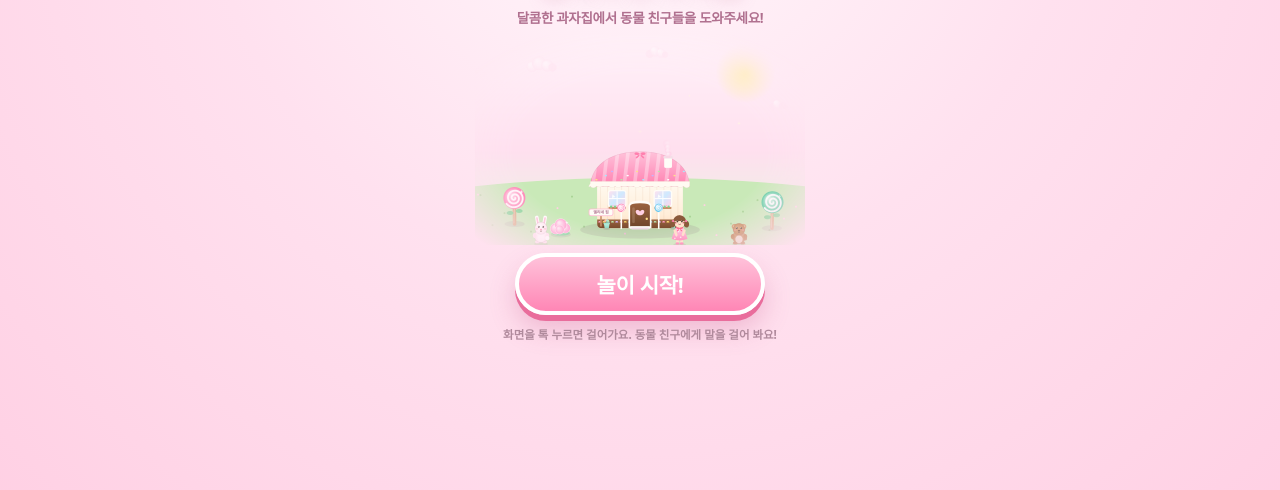
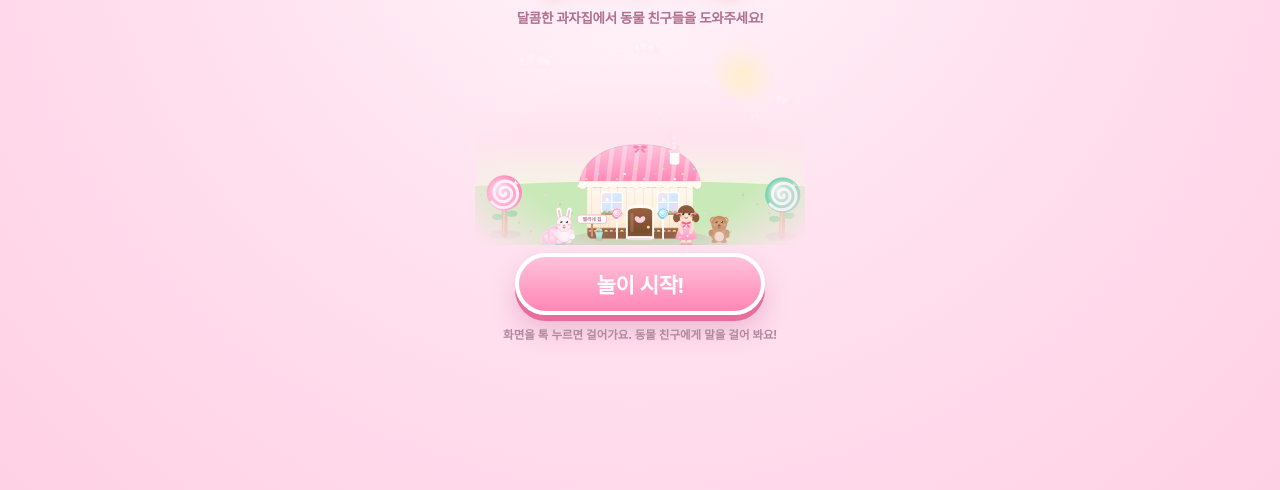
Before and after one commit to duhyunyoung/-, a plain HTML site: page sweet-town/index.html in a window 1280 px wide. Shown: the part 252-742 px from the top of the page. Drawn offline with Linux system fonts and the light colour scheme.

Commit message:
sweet-town: 인트로 그림 크게

```diff
--- a/sweet-town/art.js
+++ b/sweet-town/art.js
@@ -1434,53 +1434,60 @@ window.Art = (function () {
   function drawIntroScene(g, w, h, t) {
     var sky = g.createLinearGradient(0, 0, 0, h);
     sky.addColorStop(0, '#fff2f9');
-    sky.addColorStop(0.55, '#ffe0ef');
-    sky.addColorStop(1, '#e7f6e0');
+    sky.addColorStop(0.5, '#ffe4f0');
+    sky.addColorStop(0.75, '#f2f7e2');
+    sky.addColorStop(1, '#e3f4d8');
     g.fillStyle = sky;
     g.fillRect(0, 0, w, h);
     // 해
-    var sg = g.createRadialGradient(w * 0.82, h * 0.18, 4, w * 0.82, h * 0.18, 60);
+    var sg = g.createRadialGradient(w * 0.82, h * 0.16, 4, w * 0.82, h * 0.16, 70);
     sg.addColorStop(0, 'rgba(255,240,170,.95)');
     sg.addColorStop(1, 'rgba(255,240,170,0)');
-    circ(g, w * 0.82, h * 0.18, 60);
+    circ(g, w * 0.82, h * 0.16, 70);
     g.fillStyle = sg;
     g.fill();
-    drawCloud(g, w * 0.2, h * 0.15, 20, 0.85);
-    drawCloud(g, w * 0.55, h * 0.09, 15, 0.7);
-    drawCloud(g, w * 0.92, h * 0.34, 13, 0.6);
+    drawCloud(g, w * 0.18, h * 0.13, 24, 0.9);
+    drawCloud(g, w * 0.52, h * 0.07, 17, 0.7);
+    drawCloud(g, w * 0.93, h * 0.32, 15, 0.6);
     // 땅
     g.fillStyle = '#c9e9b8';
     g.beginPath();
     g.moveTo(0, h * 0.72);
-    g.quadraticCurveTo(w * 0.5, h * 0.64, w, h * 0.72);
+    g.quadraticCurveTo(w * 0.5, h * 0.67, w, h * 0.72);
     g.lineTo(w, h);
     g.lineTo(0, h);
     g.closePath();
     g.fill();
     g.fillStyle = '#bfe2ad';
-    for (var i = 0; i < 26; i++) {
+    for (var i = 0; i < 30; i++) {
       var fx = (i * 53 % w) + 6;
-      var fy = h * 0.76 + ((i * 37) % (h * 0.2));
-      circ(g, fx, fy, 2);
-      g.fillStyle = i % 3 ? '#a8d495' : '#ffd0e2';
-      g.fill();
-      g.fillStyle = '#bfe2ad';
-    }
-    // 나무
-    drawLollipopTree(g, w * 0.12, h * 0.9, 0, t);
-    drawLollipopTree(g, w * 0.9, h * 0.92, 1, t);
-    drawCottonBush(g, w * 0.26, h * 0.95, 0, t);
-    // 과자집
-    drawHouse(g, w * 0.5, h * 0.92, 0.52, t);
-    // 친구들
-    drawAnimal(g, 'rabbit', w * 0.2, h * 0.99, 1.05, t, 'right');
-    drawAnimal(g, 'bear', w * 0.8, h * 0.99, 1.05, t, 'left');
-    drawGirl(g, w * 0.62, h * 0.995, 1.05, t, false, 'right');
+      var fy = h * 0.76 + ((i * 37) % (h * 0.22));
+      g.fillStyle = i % 3 ? '#b3d9a0' : '#ffd0e2';
+      circ(g, fx, fy, 2.2);
+      g.fill();
+    }
+
+    function at(x, y, s, fn) {
+      g.save();
+      g.translate(x, y);
+      g.scale(s, s);
+      fn();
+      g.restore();
+    }
+
+    at(w * 0.09, h * 0.95, 1.6, function () { drawLollipopTree(g, 0, 0, 0, t); });
+    at(w * 0.93, h * 0.96, 1.6, function () { drawLollipopTree(g, 0, 0, 1, t); });
+    at(w * 0.24, h * 1.0, 1.2, function () { drawCottonBush(g, 0, 0, 0, t); });
+    at(w * 0.5, h * 0.97, 0.64, function () { drawHouse(g, 0, 0, 1, t); });
+    at(w * 0.27, h * 0.99, 1.35, function () { drawAnimal(g, 'rabbit', 0, 0, 1, t, 'right'); });
+    at(w * 0.74, h * 0.99, 1.35, function () { drawAnimal(g, 'bear', 0, 0, 1, t, 'left'); });
+    at(w * 0.64, h * 1.0, 1.45, function () { drawGirl(g, 0, 0, 1, t, false, 'right'); });
+
     // 반짝이
-    for (var s = 0; s < 5; s++) {
-      var sx = w * (0.2 + s * 0.15);
-      var sy = h * (0.2 + ((s * 13) % 30) / 100);
-      drawSparkle(g, sx, sy, 3 + (s % 3), 0.55 + Math.sin(t * 2 + s) * 0.3);
+    for (var s = 0; s < 6; s++) {
+      var sx = w * (0.14 + s * 0.14);
+      var sy = h * (0.18 + ((s * 17) % 32) / 100);
+      drawSparkle(g, sx, sy, 3.4 + (s % 3), 0.5 + Math.sin(t * 2 + s) * 0.3);
     }
   }
 
--- a/sweet-town/index.html
+++ b/sweet-town/index.html
@@ -9,7 +9,7 @@
 <meta name="apple-mobile-web-app-title" content="엘리의 간식 마을">
 <meta name="description" content="사탕 나무와 젤리 연못이 있는 달콤한 간식 마을에서 동물 친구들을 도와주는 2D 놀이">
 <title>엘리의 간식 마을</title>
-<link rel="stylesheet" href="style.css?v=5">
+<link rel="stylesheet" href="style.css?v=6">
 </head>
 <body>
 <div id="app">
@@ -119,8 +119,8 @@
   <div class="toast" id="toast"></div>
 </div>
 
-<script src="art.js?v=5"></script>
-<script src="world.js?v=5"></script>
-<script src="game.js?v=5"></script>
+<script src="art.js?v=6"></script>
+<script src="world.js?v=6"></script>
+<script src="game.js?v=6"></script>
 </body>
 </html>
```
